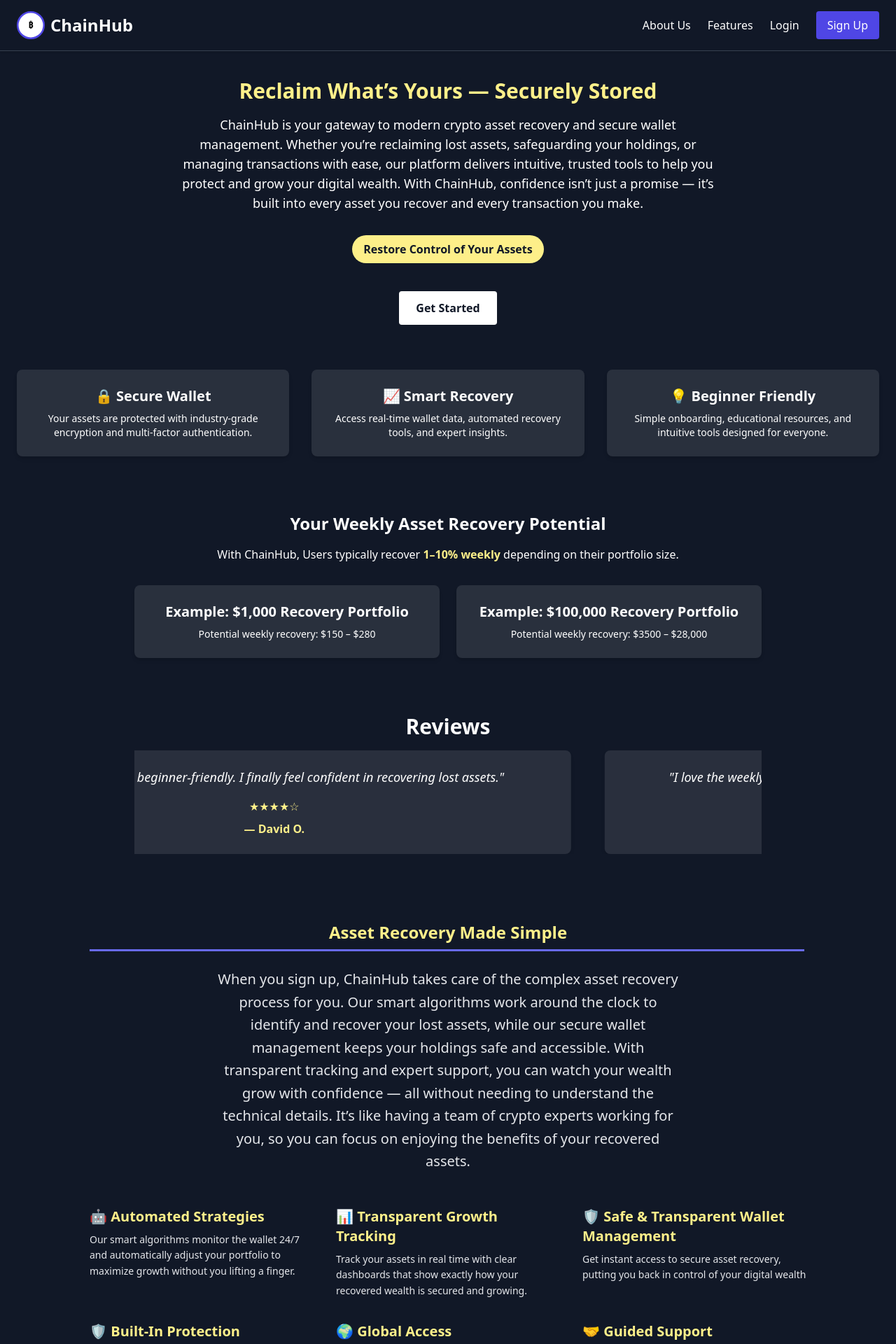
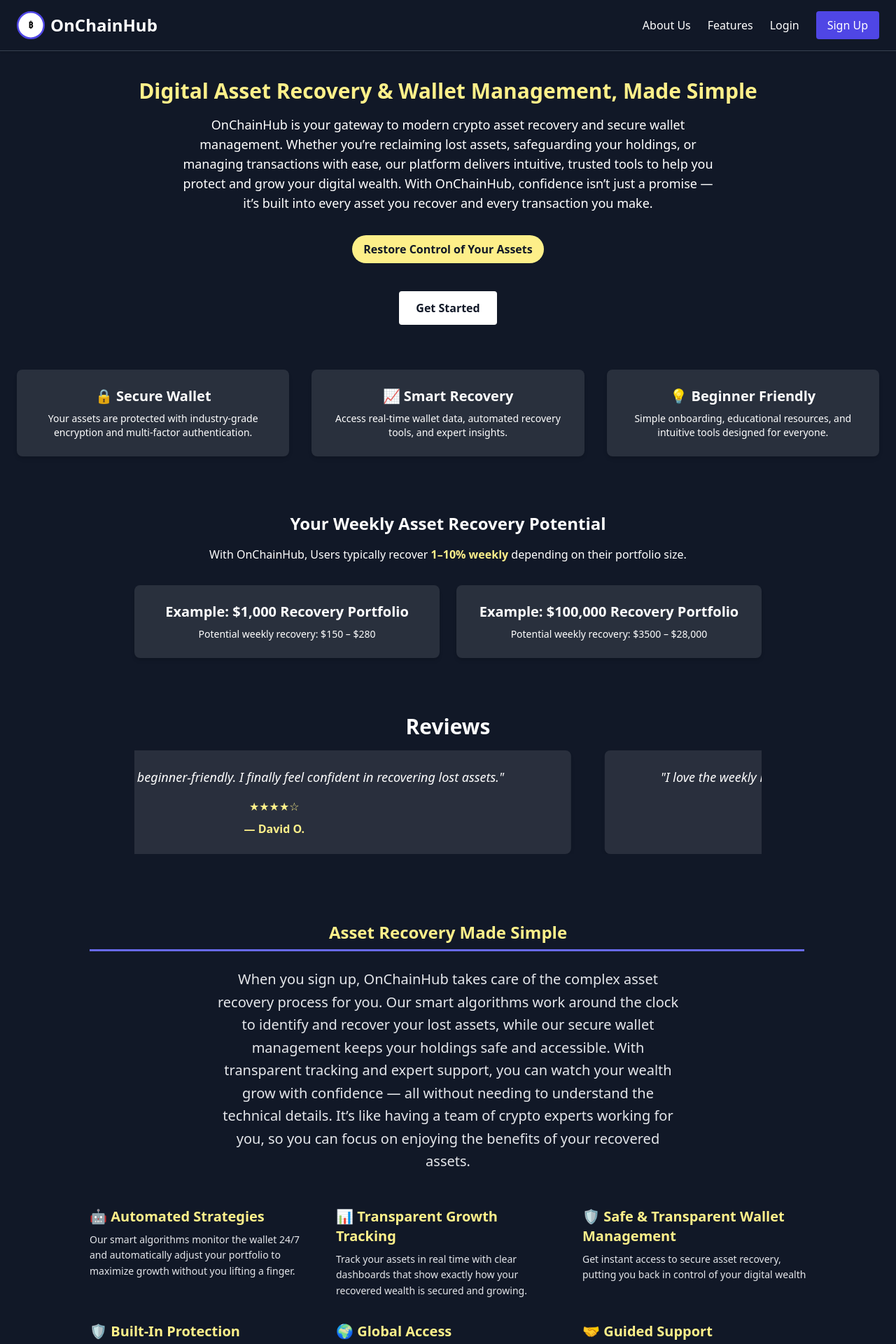
Before and after one commit to O-G-A1/CryptoInsider, a React (Create React App) app in the folder Frontend/: page / in a window 1280 px wide. Shown: the top 1920 px of the page at 70% size. Built offline with nearby package versions, Linux system fonts and the light colour scheme.

Commit message:
withdrawal modal

```diff
--- a/Frontend/src/App.js
+++ b/Frontend/src/App.js
@@ -45,16 +45,16 @@
               <section className="min-h-screen bg-gray-900 text-white px-6 py-12">
                 <div className="max-w-5xl mx-auto text-center">
                   <h1 className="text-3xl font-bold mb-4 text-yellow-200">
-                    Reclaim What’s Yours — Securely Stored
+                    Digital Asset Recovery & Wallet Management, Made Simple
                   </h1>
                   <p className="text-lg mb-8 max-w-3xl mx-auto">
-                    ChainHub is your gateway to modern crypto asset recovery and
-                    secure wallet management. Whether you’re reclaiming lost
+                    OnChainHub is your gateway to modern crypto asset recovery
+                    and secure wallet management. Whether you’re reclaiming lost
                     assets, safeguarding your holdings, or managing transactions
                     with ease, our platform delivers intuitive, trusted tools to
                     help you protect and grow your digital wealth. With
-                    ChainHub, confidence isn’t just a promise — it’s built into
-                    every asset you recover and every transaction you make.
+                    OnChainHub, confidence isn’t just a promise — it’s built
+                    into every asset you recover and every transaction you make.
                   </p>
                 </div>
                 {/* 🎁 Promo Badge */}
@@ -104,7 +104,7 @@
                     Your Weekly Asset Recovery Potential
                   </h2>
                   <p className="text-md mb-6">
-                    With ChainHub, Users typically recover
+                    With OnChainHub, Users typically recover
                     <span className="font-semibold text-yellow-200">
                       {" "}
                       1–10% weekly
@@ -140,8 +140,8 @@
                       <div className="min-w-full px-6">
                         <div className="bg-white bg-opacity-10 p-6 rounded-lg shadow-md">
                           <p className="text-lg italic mb-4">
-                            "ChainHub helped me recover my lost assets within a
-                            few days!"
+                            "OnChainHub helped me recover my lost assets within
+                            a few days!"
                           </p>
                           <div className="text-yellow-200 mb-2">★★★★★</div>
                           <span className="font-semibold text-yellow-200">
@@ -168,8 +168,8 @@
                       <div className="min-w-full px-6">
                         <div className="bg-white bg-opacity-10 p-6 rounded-lg shadow-md">
                           <p className="text-lg italic mb-4">
-                            "I love the weekly recovery procedures. ChainHub has
-                            changed my financial future."
+                            "I love the weekly recovery procedures. OnChainHub
+                            has changed my financial future."
                           </p>
                           <div className="text-yellow-200 mb-2">★★★★★</div>
                           <span className="font-semibold text-yellow-200">
@@ -209,7 +209,7 @@
                       <div className="min-w-full px-6">
                         <div className="bg-white bg-opacity-10 p-6 rounded-lg shadow-md">
                           <p className="text-lg italic mb-4">
-                            "ChainHub gave me confidence to recover my lost
+                            "OnChainHub gave me confidence to recover my lost
                             assets for the first time."
                           </p>
                           <div className="text-yellow-200 mb-2">★★★★★</div>
@@ -237,7 +237,7 @@
                       <div className="min-w-full px-6">
                         <div className="bg-white bg-opacity-10 p-6 rounded-lg shadow-md">
                           <p className="text-lg italic mb-4">
-                            "Secure, transparent, and profitable — ChainHub is
+                            "Secure, transparent, and profitable — OnChainHub is
                             the real deal."
                           </p>
                           <div className="text-yellow-200 mb-2">★★★★☆</div>
@@ -257,16 +257,16 @@
                     </h2>
                     <span className="animate-underline"></span>
                     <p className="text-xl leading-relaxed text-gray-200 mt-6 mb-12 max-w-2xl mx-auto">
-                      When you sign up, ChainHub takes care of the complex asset
-                      recovery process for you. Our smart algorithms work around
-                      the clock to identify and recover your lost assets, while
-                      our secure wallet management keeps your holdings safe and
-                      accessible. With transparent tracking and expert support,
-                      you can watch your wealth grow with confidence — all
-                      without needing to understand the technical details. It’s
-                      like having a team of crypto experts working for you, so
-                      you can focus on enjoying the benefits of your recovered
-                      assets.
+                      When you sign up, OnChainHub takes care of the complex
+                      asset recovery process for you. Our smart algorithms work
+                      around the clock to identify and recover your lost assets,
+                      while our secure wallet management keeps your holdings
+                      safe and accessible. With transparent tracking and expert
+                      support, you can watch your wealth grow with confidence —
+                      all without needing to understand the technical details.
+                      It’s like having a team of crypto experts working for you,
+                      so you can focus on enjoying the benefits of your
+                      recovered assets.
                     </p>
 
                     {/* Practical Points */}
@@ -348,7 +348,7 @@
                 {/* Why Choose ChainHub Section */}
                 <div className="mt-8 max-w-5xl text-center mx-auto px-6">
                   <h2 className="text-2xl text-center text-indigo-400 mb-6 relative inline-block">
-                    Why Choose ChainHub?
+                    Why Choose OnChainHub?
                     <span className="animate-underline"></span>
                   </h2>
 
@@ -429,7 +429,7 @@
       {showLogin && <LoginModal onClose={() => setShowLogin(false)} />}
 
       <footer className="bg-gray-900 text-center text-sm text-yellow-200 font-bold py-8">
-        <p>© 2026 ChainHub Technologies Ltd</p>
+        <p>© 2026 OnChainHub Technologies Ltd</p>
       </footer>
     </div>
   );
--- a/Frontend/src/Navbar.js
+++ b/Frontend/src/Navbar.js
@@ -37,7 +37,7 @@
           </svg>
 
           <span className="text-2xl font-bold text-white hover:text-indigo-400">
-            ChainHub
+            OnChainHub
           </span>
         </Link>
 
```
Also changed, not shown: Frontend/src/Dashboard.jsx (+77 -10 lines).
